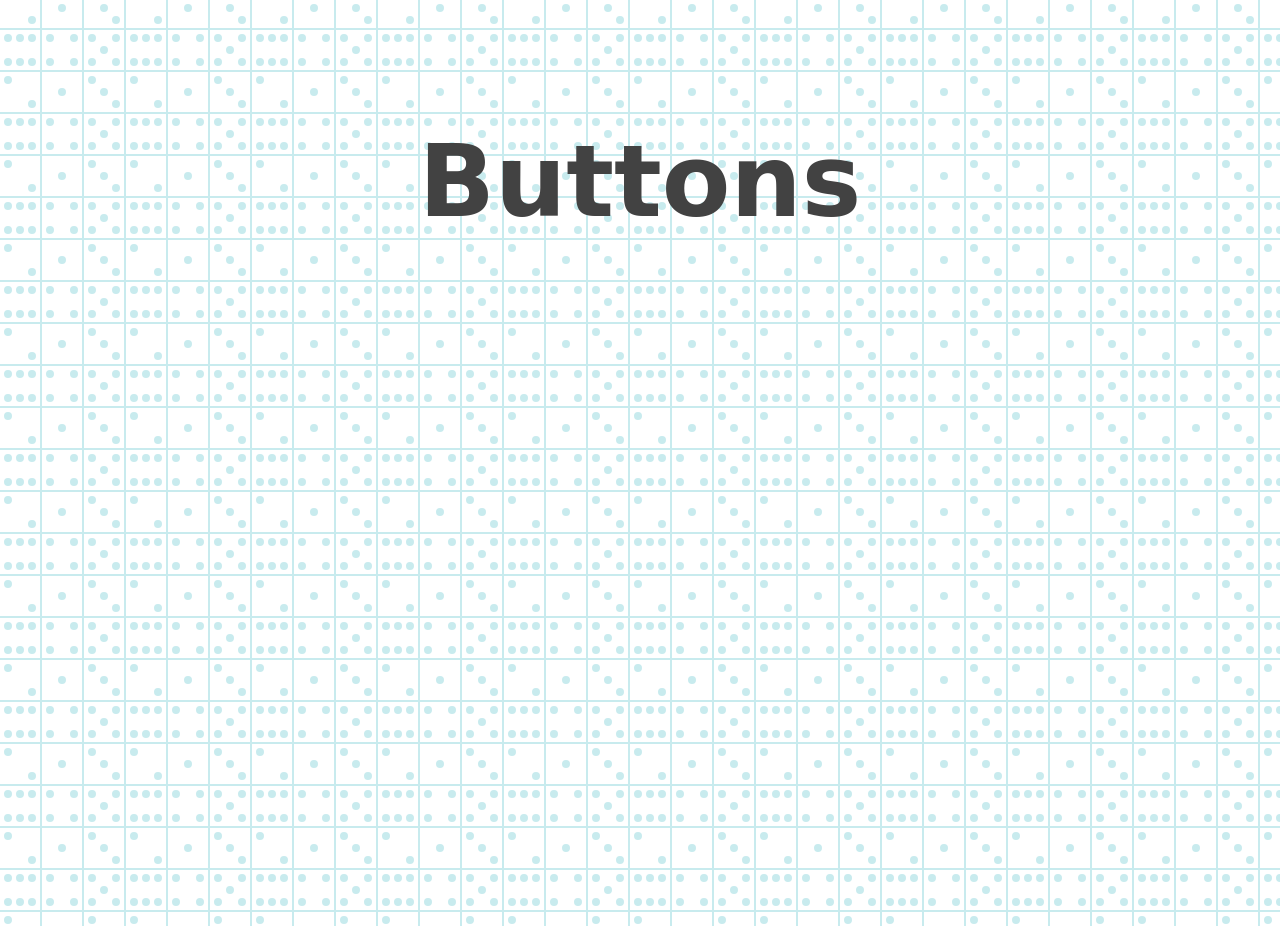
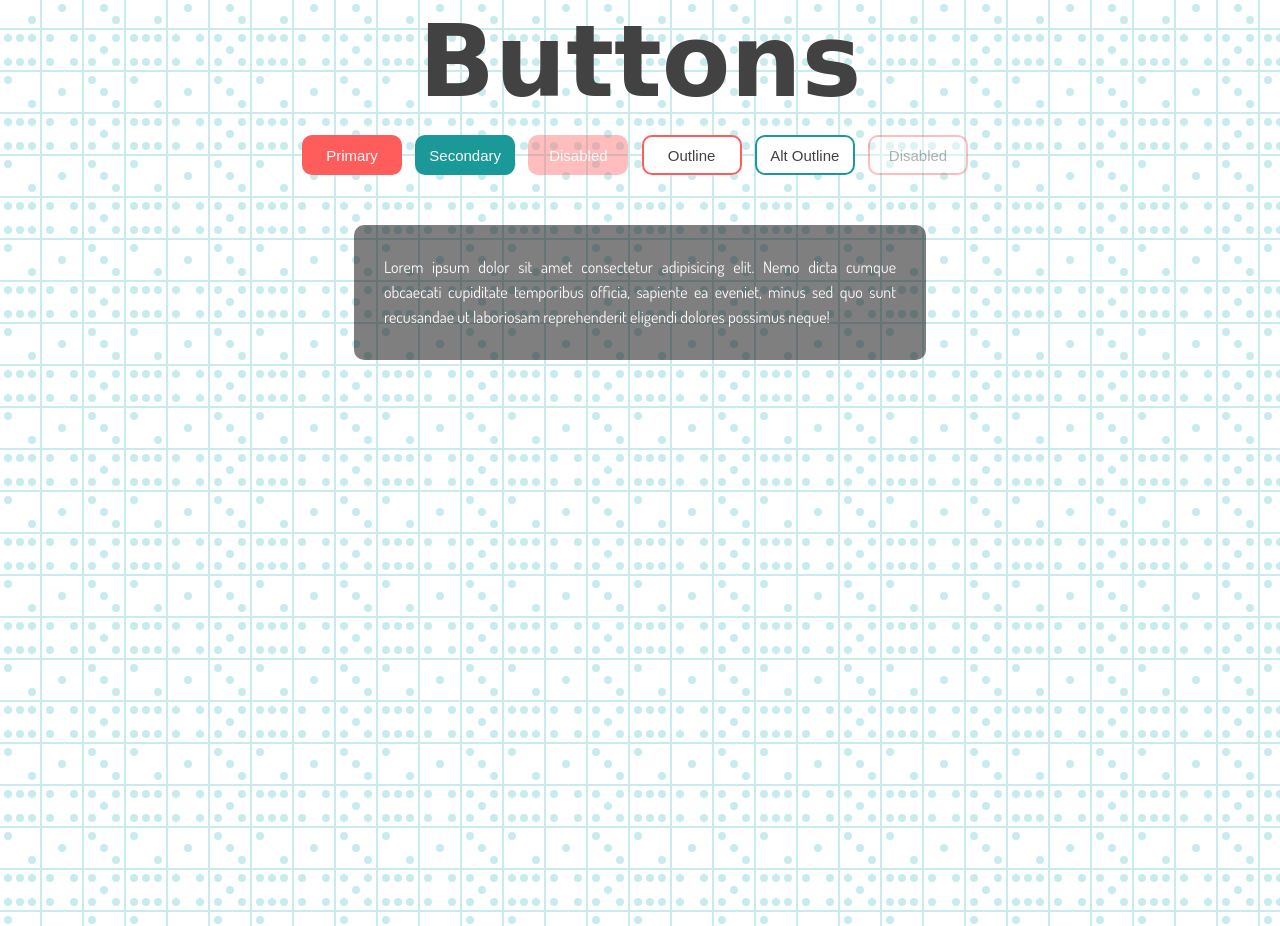
Before and after one commit to LeslieLopez25/light-dark-mode-project, a plain HTML site: page index.html in a window 1280 px wide. Shown: the part 1860-2786 px from the top of the page. Drawn offline with nearby package versions, Linux system fonts and the light colour scheme; a web font is replaced by a local one.

Commit message:
Added buttons

```diff
--- a/index.html
+++ b/index.html
@@ -6,6 +6,7 @@
     <meta name="viewport" content="width=device-width, initial-scale=1.0">
     <title>Light/Dark Mode</title>
     <link rel="icon" type="image/png" href="favicon.png">
+    <script src="https://kit.fontawesome.com/a585b45142.js" crossorigin="anonymous"></script>
     <link rel="stylesheet" href="style.css">
 </head>
 
@@ -45,6 +46,21 @@
     <!-- PROJECTS  SECTION -->
     <section id="projects">
         <h1>Buttons</h1>
+        <div class="buttons">
+            <button class="primary">Primary</button>
+            <button class="secondary">Secondary</button>
+            <button class="primary" disabled>Disabled</button>
+            <button class="outline">Outline</button>
+            <button class="secondary outline">Alt Outline</button>
+            <button class="outline" disabled>Disabled</button>
+        </div>
+        <div class="text-box" id="text-box">
+            <p>
+                Lorem ipsum dolor sit amet consectetur adipisicing elit. Nemo dicta cumque obcaecati cupiditate
+                temporibus officia, sapiente ea eveniet, minus sed quo sunt recusandae ut laboriosam reprehenderit
+                eligendi dolores possimus neque!
+            </p>
+        </div>
     </section>
     <!-- CONTACT SECTION -->
     <section id="contact">
```
